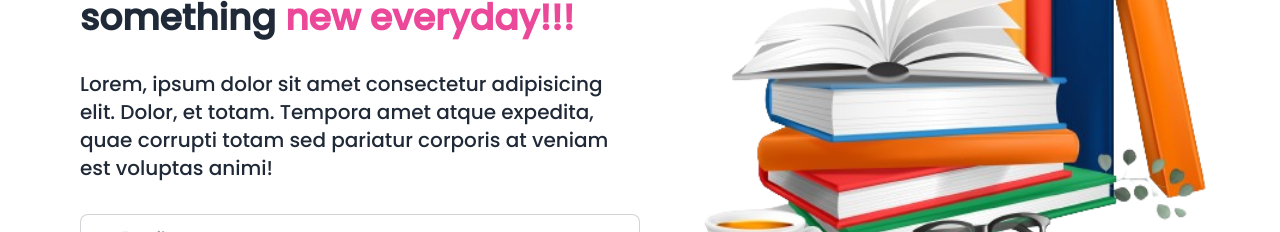
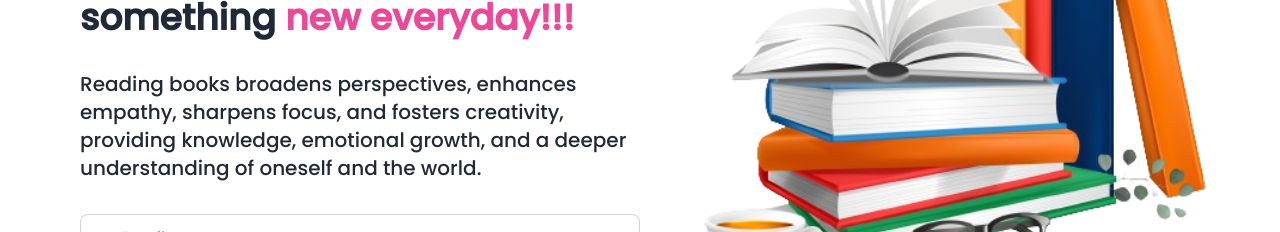
Before and after one commit to hussain552/BookStoreapi-Frontend, a React (Vite) app: page / in a window 1280 px wide. Shown: the part 226-458 px from the top of the page. Built offline with nearby package versions, Linux system fonts and the light colour scheme; no server answers.

Commit message:
text edit

```diff
--- a/src/components/Banner.jsx
+++ b/src/components/Banner.jsx
@@ -11,9 +11,11 @@ function Banner() {
               <span className="text-pink-500">new everyday!!!</span>
             </h1>
             <p className="text-sm md:text-xl">
-              Lorem, ipsum dolor sit amet consectetur adipisicing elit. Dolor,
-              et totam. Tempora amet atque expedita, quae corrupti totam sed
-              pariatur corporis at veniam est voluptas animi!
+
+            Reading books broadens perspectives, enhances empathy, sharpens focus,
+            and fosters creativity, providing knowledge, emotional growth, and a
+            deeper understanding of oneself and the world.
+
             </p>
             <label className="input input-bordered flex items-center gap-2">
               <svg
```
